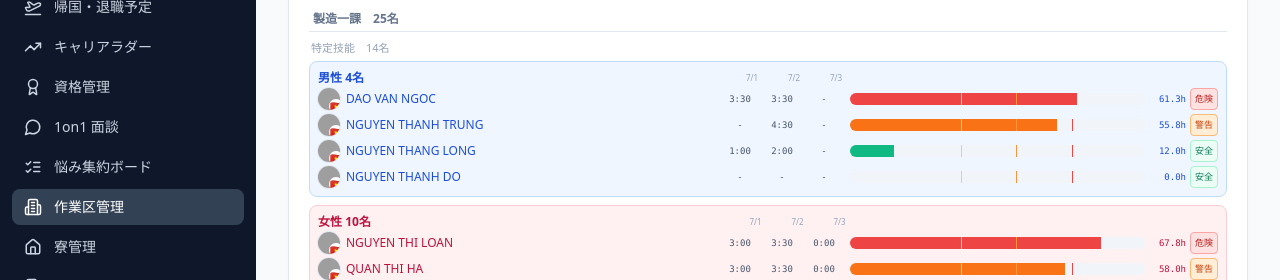
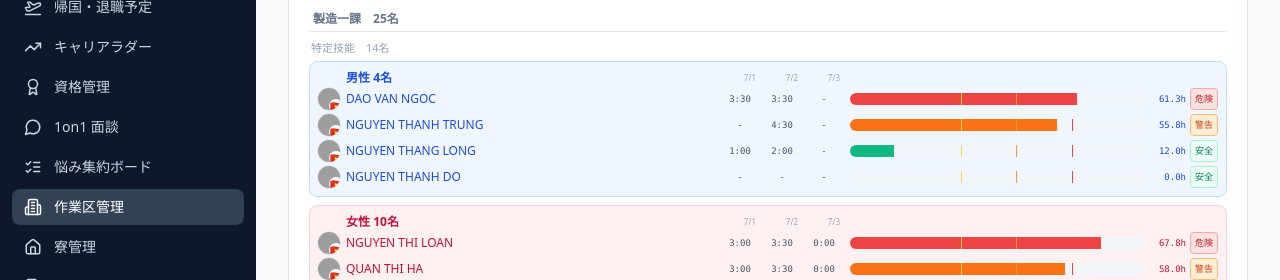
Before and after one commit to ozakichuon/chuon-globaltms, a Next.js app: page /workplace in a window 1280 px wide. Shown: the part 270-550 px from the top of the page. Built offline with nearby package versions, Linux system fonts and the light colour scheme; no server answers; grey boxes are pictures that could not be loaded.

Commit message:
fix: 日付ヘッダーにアバタースペーサー追加・右寄せ揃え

```diff
--- a/src/app/(admin)/workplace/page.tsx
+++ b/src/app/(admin)/workplace/page.tsx
@@ -118,22 +118,22 @@ function GenderBox({ label, people, color }: { label: string; people: Emp[]; col
   const styles = { blue: "border-blue-200 bg-blue-50 text-blue-700", rose: "border-rose-200 bg-rose-50 text-rose-700" };
   return (
     <div className={`border rounded-lg p-2 text-xs ${styles[color]}`}>
-      {/* ヘッダー行：PersonRowと同じ構造で日付を値列の上に揃える */}
+      {/* ヘッダー行：PersonRowと同じ構造（アバター22px + 名前flex-1 + 値列 + バーflex-1） */}
       <div className="flex items-center gap-1.5 mb-0.5">
-        <div className="font-semibold">{label} {people.length}名</div>
-        <div className="flex-1 min-w-0" />
+        <div className="shrink-0" style={{ width: 22 }} />
+        <div className="font-semibold flex-1 min-w-0">{label} {people.length}名</div>
         {recent3Dates.length > 0 && (
           <div className="flex gap-0.5 shrink-0">
             {recent3Dates.map((d) => {
               const mm = d.slice(5, 7).replace(/^0/, "");
               const dd = d.slice(8, 10).replace(/^0/, "");
               return (
-                <div key={d} className="w-10 text-center text-[8px] text-slate-400">{mm}/{dd}</div>
+                <div key={d} className="w-10 text-right text-[8px] text-slate-400 pr-1">{mm}/{dd}</div>
               );
             })}
           </div>
         )}
-        <div className="flex-1 min-w-0" />
+        <div className="flex items-center gap-1 flex-1 min-w-0" />
       </div>
       {people.length === 0 ? (
         <div className="text-slate-400">—</div>
```
